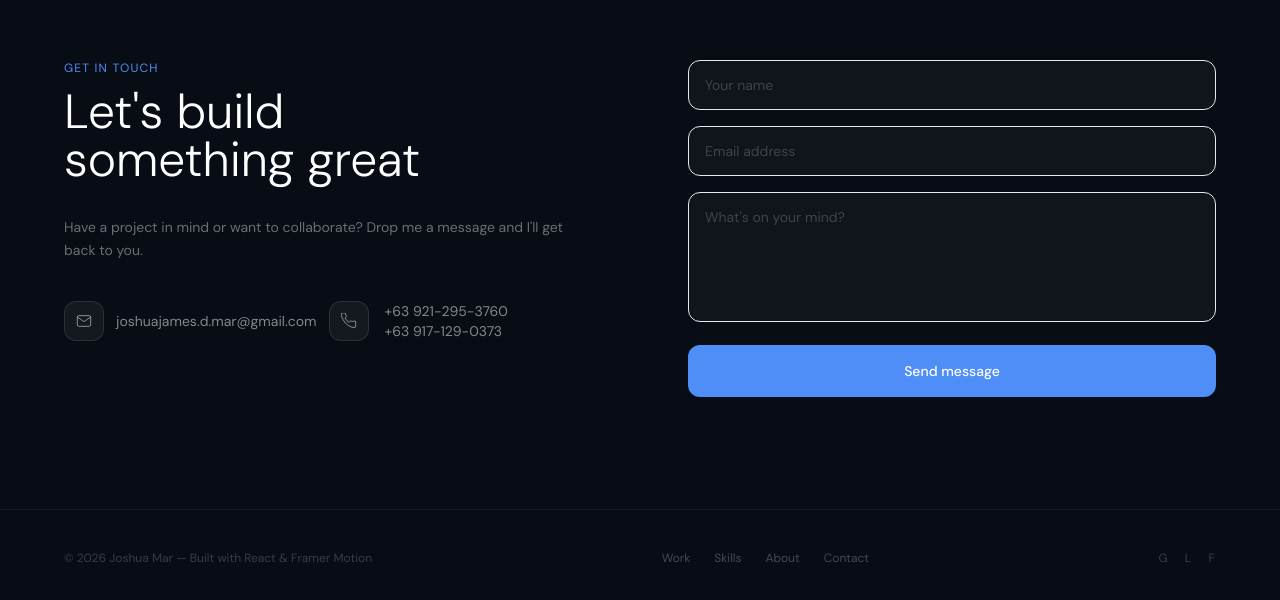
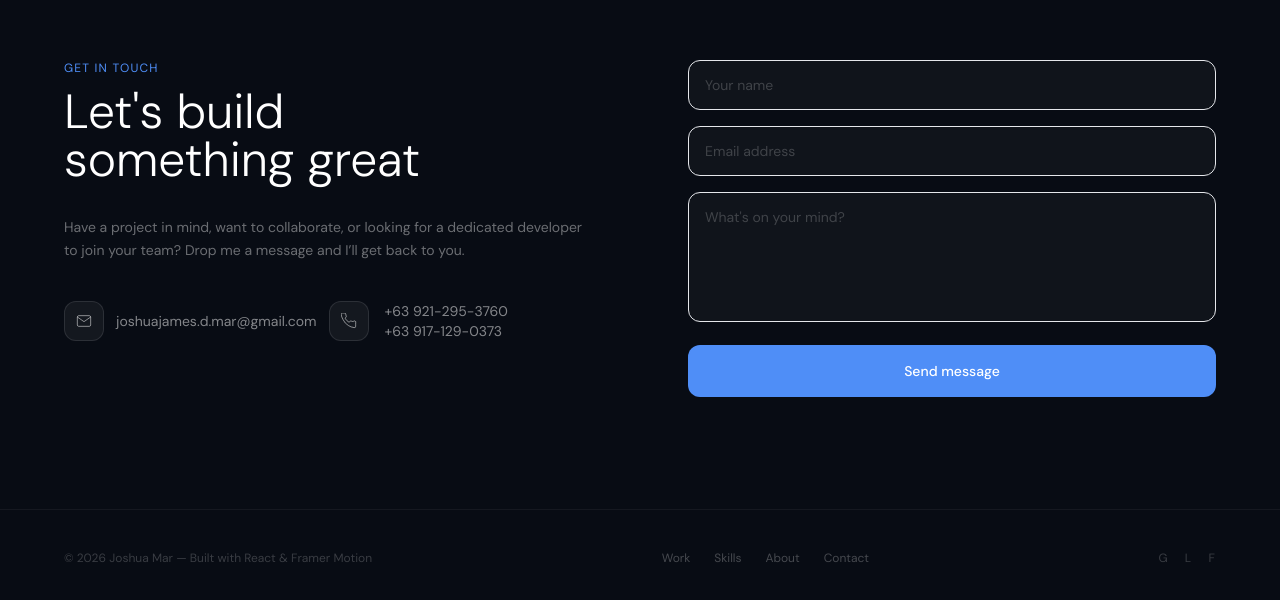
Before and after one commit to joshuajamesmar/Portfolio_Mar-Joshua-James, a React (Vite) app: page / in a window 1280 px wide. Shown: the part 3384-3984 px from the top of the page. Built offline with nearby package versions, Linux system fonts and the light colour scheme; the HTML template or start-up script is replaced by a standard one.

Commit message:
Updated Contact

```diff
--- a/src/components/sections/Contact.jsx
+++ b/src/components/sections/Contact.jsx
@@ -102,7 +102,7 @@ export default function Contact() {
               animate={inView ? { opacity: 1, y: 0 } : {}}
               transition={{ duration: 0.6, delay: 0.2 }}
             >
-              Have a project in mind or want to collaborate? Drop me a message and I'll get back to you.
+              Have a project in mind, want to collaborate, or looking for a dedicated developer to join your team? Drop me a message and I’ll get back to you.
             </motion.p>
 
             <motion.a
```
